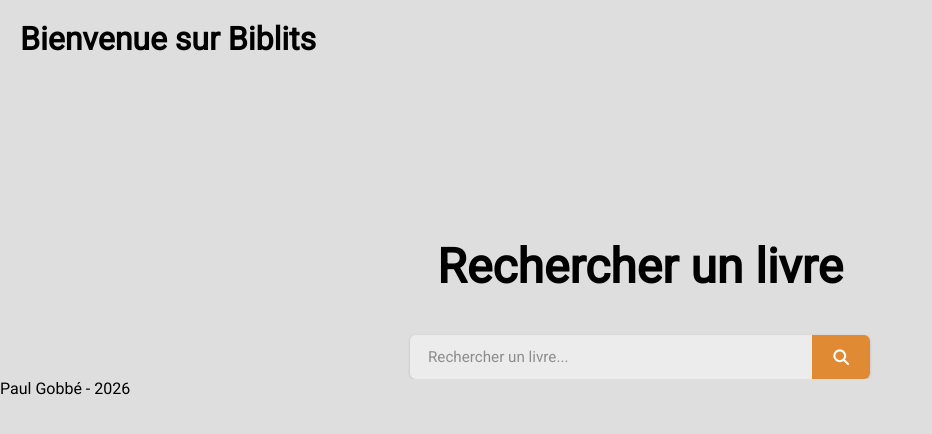
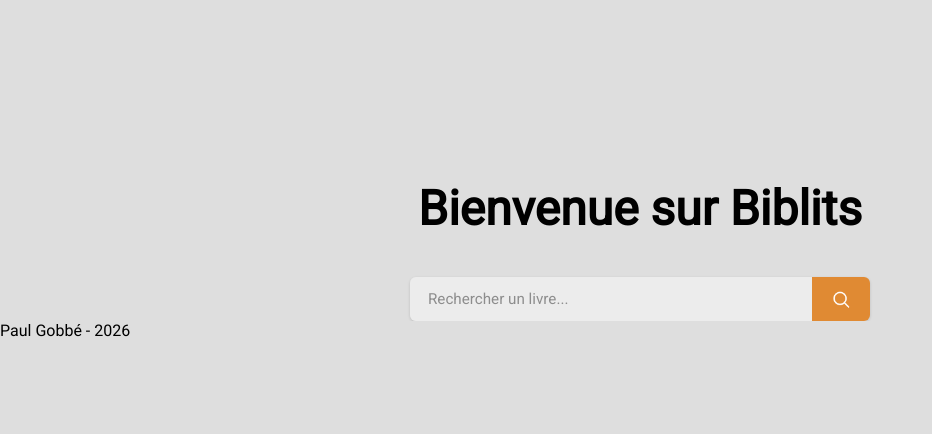
Before and after one commit to paulgob/biblits, a Django app: page /search/ in a window 1280 px wide. Shown: the top 434 px of the page, without its empty margins (0-932 px from the left). Run offline with Django 5.2, Linux system fonts and the light colour scheme; parts of the project's set-up code (start-up, migrations or seed data) failed here and were passed over.

Commit message:
Fix: UI style for the search form of the index page

```diff
--- a/books_finder/static/books_finder/style.css
+++ b/books_finder/static/books_finder/style.css
@@ -47,7 +47,7 @@ body {
     box-shadow: 0 1px 3px rgba(0, 0, 0, 0.15);
 }
 
-.search-form__input {
+.search-form input {
     flex: 1;
     min-width: 0;
     padding: 0 18px;
@@ -60,31 +60,26 @@ body {
     appearance: none;
 }
 
-.search-form__input::placeholder {
+.search-form input::placeholder {
     color: #8d8d8d;
 }
 
-.search-form__input::-webkit-search-cancel-button {
-    -webkit-appearance: none;
-}
-
-.search-form__button {
+.search-form button {
     display: flex;
     align-items: center;
     justify-content: center;
     width: 58px;
     border: none;
     cursor: pointer;
-    color: #fff;
     background-color: #e08a33;
     transition: background-color 0.15s ease;
 }
 
-.search-form__button:hover {
+.search-form button:hover {
     background-color: #c9761f;
 }
 
-.search-form__button svg {
+.search-form button img {
     width: 20px;
     height: 20px;
     background-color: transparent;
--- a/books_finder/templates/books_finder/index.html
+++ b/books_finder/templates/books_finder/index.html
@@ -1,11 +1,12 @@
 {% extends "books_finder/base.html" %}
+{% load static %}
 {% block title %}Search for a book{% endblock %}
 {% block content %}
-    <h1>Bienvenue sur Biblits</h1>
+
 
     <section class="search-section">
 
-        <h2 class="middle-title">Rechercher un livre</h2>
+        <h1 class="middle-title">Bienvenue sur Biblits</h1>
 
         <form
             class="search-form"
@@ -14,25 +15,14 @@
         >
 
             <input
-                class="search-form__input"
                 type="search"
                 name="q"
                 value="{{ search_term }}"
                 placeholder="Rechercher un livre..."
             >
 
-            <button class="search-form__button" type="submit" aria-label="Rechercher">
-                <svg
-                    viewBox="0 0 24 24"
-                    fill="none"
-                    stroke="currentColor"
-                    stroke-width="2.5"
-                    stroke-linecap="round"
-                    aria-hidden="true"
-                >
-                    <circle cx="10.5" cy="10.5" r="6.5" />
-                    <line x1="15.5" y1="15.5" x2="20.5" y2="20.5" />
-                </svg>
+            <button type="submit" aria-label="Rechercher">
+                <img src="{% static 'books_finder/images/search-icon.png' %}" alt="Rechercher">
             </button>
 
         </form>
@@ -67,4 +57,6 @@
         {% endfor %}
 
     {% endif %}
+
+    {% comment %} TODO: Add url for the themes pages (and create the list theme templates) {% endcomment %}
 {% endblock %}
```
Also changed, not shown: books_finder/static/books_finder/images/search-icon.png (added).
